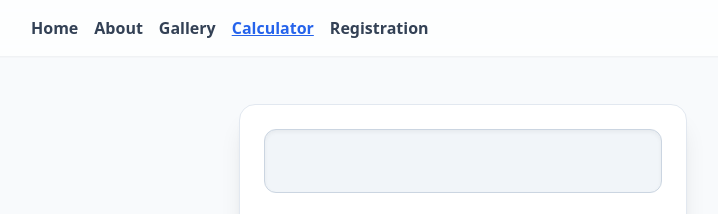
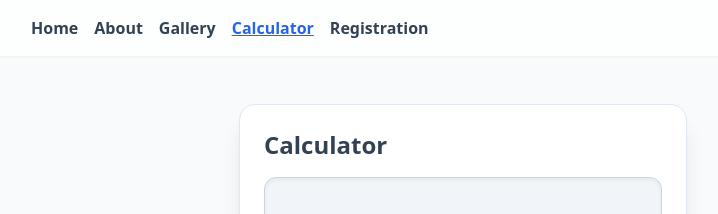
Before and after one commit to karistinsimbolon/FinalProject, a plain HTML site: page calculator.html in a window 1280 px wide. Shown: the top 214 px of the page, without its empty margins (177-895 px from the left). Drawn offline with nearby package versions, Linux system fonts and the light colour scheme.

Commit message:
Add files via upload

```diff
--- a/calculator.html
+++ b/calculator.html
@@ -3,11 +3,8 @@
 <head>
   <meta charset="UTF-8">
   <meta name="viewport" content="width=device-width, initial-scale=1.0">
-
+   <title>Calculator Karistin</title>
   <script src="https://cdn.tailwindcss.com"></script>
-
-  <title>Calculator Karistin</title>
-
 </head>
 
 <header class="bg-white/70 backdrop-blur sticky top-0 z-20 shadow-sm">
@@ -23,9 +20,9 @@
 </header>
 
 <body class="min-h-screen bg-slate-50">
-
   <main class="w-[92vw] max-w-md bg-white p-6 rounded-2xl shadow-xl border border-slate-200 mx-auto mt-12"
         aria-label="kalkulator">
+        <h1 class="text-2xl font-bold mb-4 text-slate-700">Calculator</h1>
 
     <input id="display"
            type="text"
```
